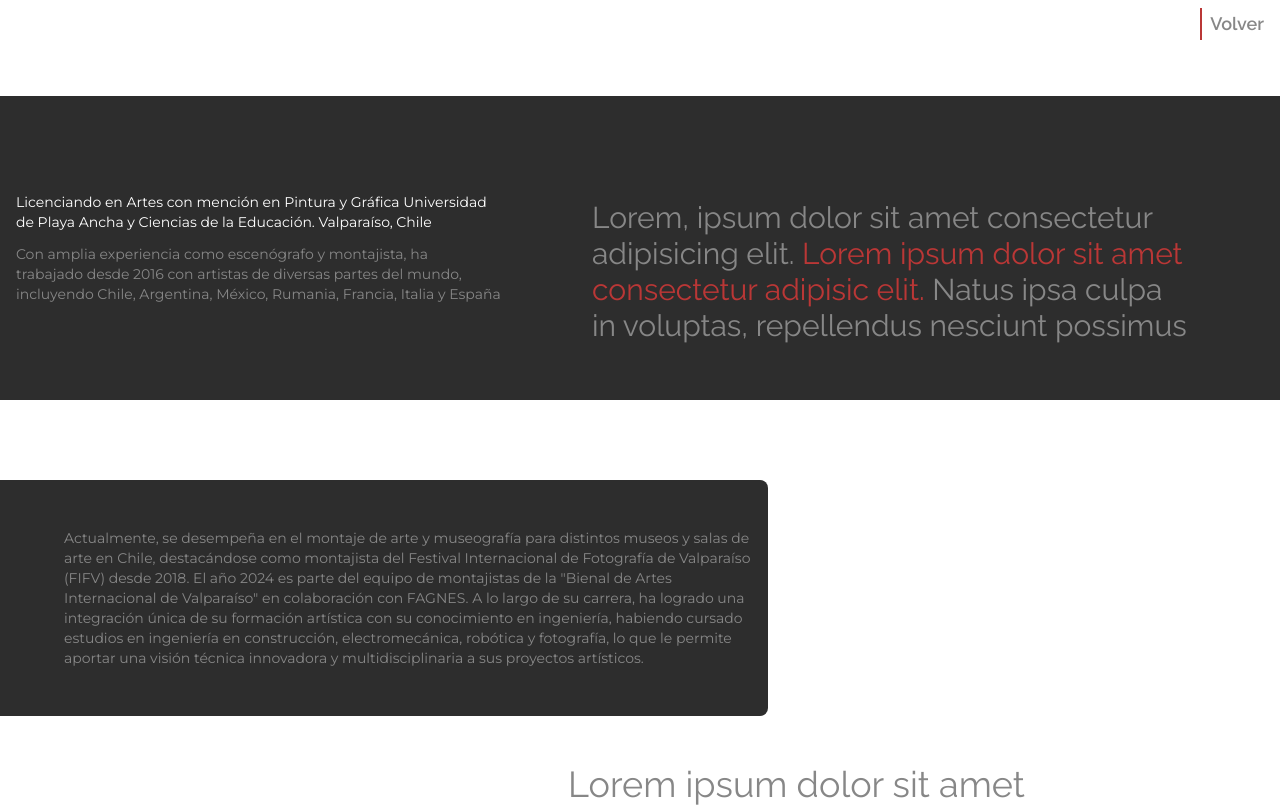
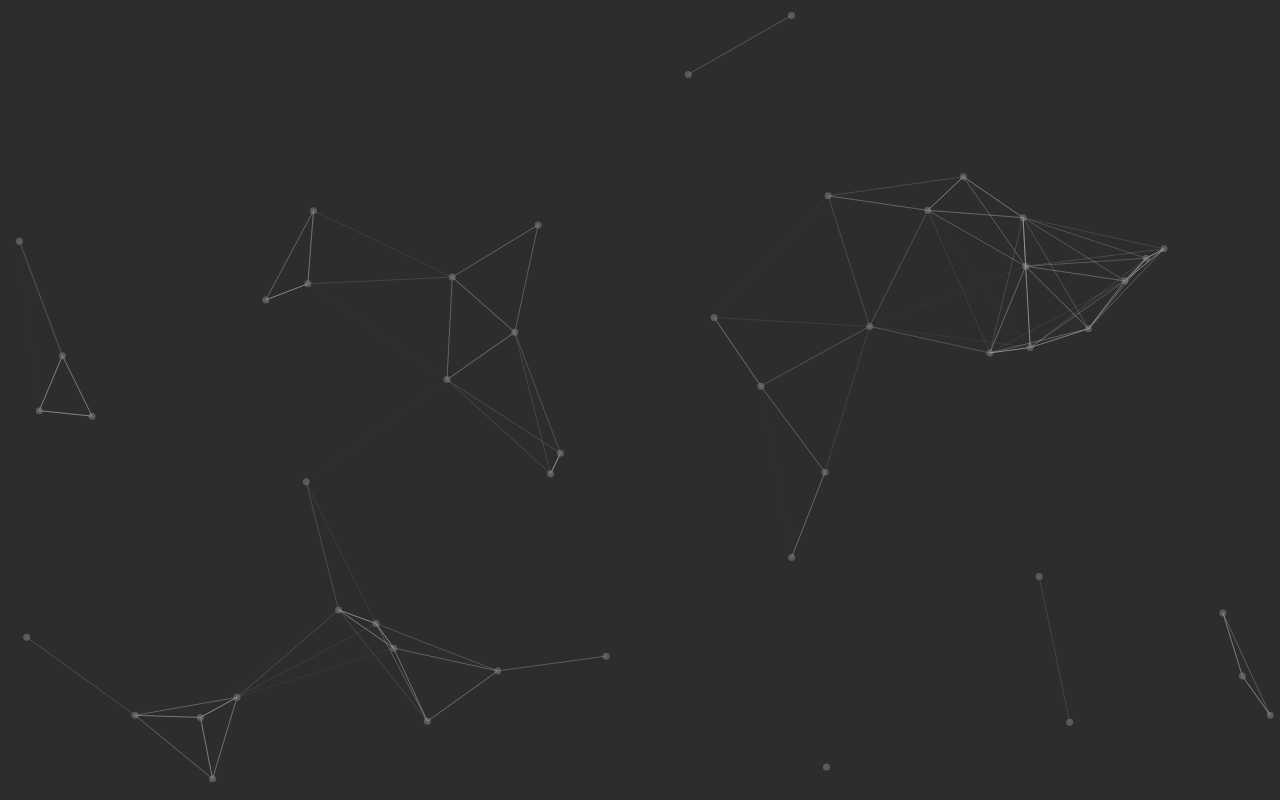
Before and after one commit to Najdorf12/gallery-app, a React (Vite) app: page /contacto in a window 1280 px wide. Shown: the top 807 px of the page. Built offline with nearby package versions, Linux system fonts and the light colour scheme.

Commit message:
add styles

```diff
--- a/src/App.jsx
+++ b/src/App.jsx
@@ -3,6 +3,7 @@ import Home from "./pages/Home";
 import ArtistDetail from "./pages/ArtistDetail";
 import { BrowserRouter, Routes, Route } from "react-router-dom";
 import { artistsData } from "./data/artistsData";
+import Contact from "./pages/Contact";
 
 const App = () => {
   return (
@@ -10,8 +11,9 @@ const App = () => {
       <BrowserRouter>
         <Routes>
           <Route path="/" element={<Home artistsData={artistsData} />} />
+          <Route path="/contacto" element={<Contact />} />
           <Route
-            path="/:id"
+            path="/artist/:id"
             element={<ArtistDetail artistsData={artistsData} />}
           />
         </Routes>
--- a/src/components/CardsHome.jsx
+++ b/src/components/CardsHome.jsx
@@ -2,7 +2,7 @@ import { Link } from "react-router-dom";
 
 const CardsHome = ({ artist }) => {
   return (
-    <Link to={`/${artist?.id}`}>
+    <Link to={`/artist/${artist?.id}`}>
       <div className="relative z-50 border-l-[2px] border-b-[2px] border-stone-700 w-[180px] rounded-sm h-[114px] pl-3 pt-2  lg:pl-3 lg:w-[220px] lg:h-[133px] xl:w-[255px] xl:h-[152px]  2xl:w-[280px] 2xl:h-[178px] hover:border-stone-300 duration-700 cursor-pointer group">
         <figure>
           <img
--- a/src/components/Navbar.jsx
+++ b/src/components/Navbar.jsx
@@ -1,4 +1,4 @@
-import React from "react";
+import { Link } from "react-router-dom";
 
 const Navbar = () => {
   return (
@@ -13,9 +13,11 @@ const Navbar = () => {
         <li className="hover:text-whiteCustom duration-700 cursor-pointer hover:scale-110">
           Proyecto
         </li>
-        <li className="text-whiteCustom duration-700 cursor-pointer hover:scale-110">
-          Contacto
-        </li>
+        <Link to={"/contacto"}>
+          <li className="text-whiteCustom duration-700 cursor-pointer hover:scale-110">
+            Contacto
+          </li>
+        </Link>
         {/*  <li className="hover:text-whiteCustom duration-700 cursor-pointer hover:scale-110">
           Sobre Nosotros
         </li> */}
--- a/src/pages/ArtistDetail.jsx
+++ b/src/pages/ArtistDetail.jsx
@@ -1,7 +1,7 @@
 import { useParams, Link } from "react-router-dom";
 import Slider from "../components/Slider";
 import GalleryArtist from "../components/GalleryArtist";
-import TsParticlesBg2 from "../components/TsParticlesBg2";
+/* import TsParticlesBg2 from "../components/TsParticlesBg2"; */
 
 const ArtistDetail = ({ artistsData }) => {
   const { id } = useParams();
--- a/src/pages/Contact.jsx
+++ b/src/pages/Contact.jsx
@@ -0,0 +1,20 @@
+import TsParticlesBg from "../components/TsParticlesBg";
+
+const Contact = () => {
+  return (
+    <section className="relative w-full h-screen bg-blackCustom">
+        <TsParticlesBg />
+      <article className="flex flex-col text-balance ">
+        <h6>Contact</h6>
+        <p>
+          Lorem ipsum dolor sit, amet consectetur adipisicing elit. Natus
+          explicabo amet ratione cum quo optio rem alias? Repellendus voluptate
+          dignissimos, consequatur laudantium architecto rerum nesciunt,
+          distinctio beatae sit atque necessitatibus?
+        </p>
+      </article>
+    </section>
+  );
+};
+
+export default Contact;
```
